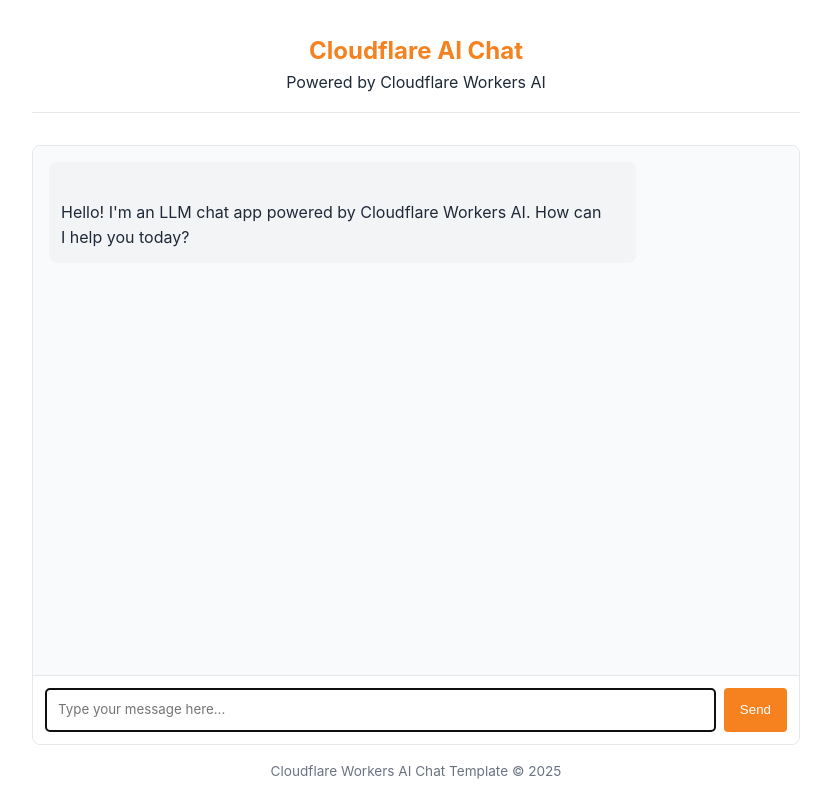
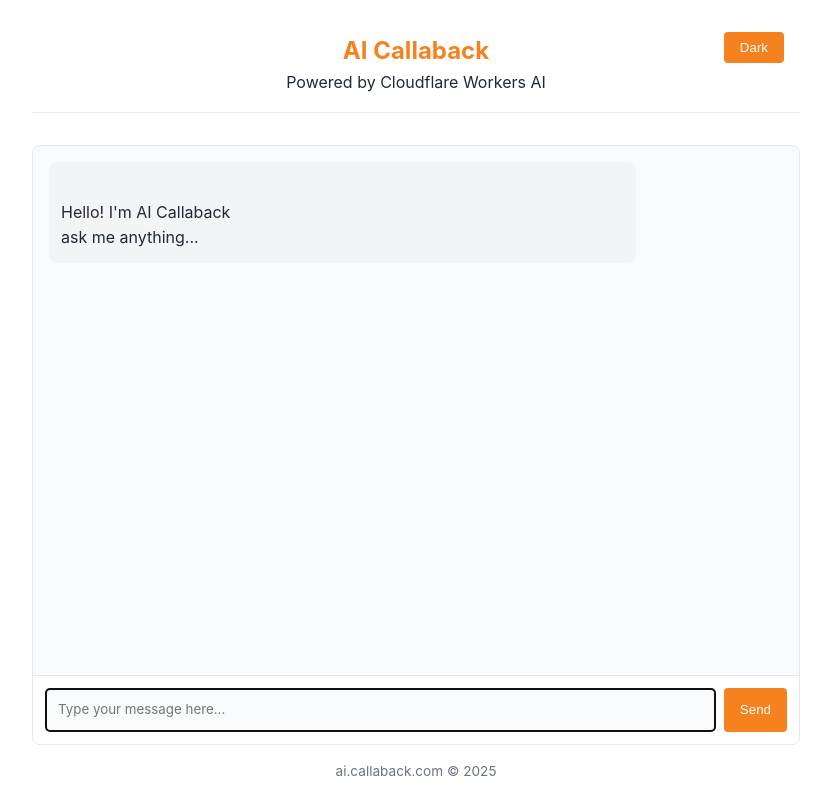
Before and after one commit to callaback/llm-chat-ai, a website: page public/index.html in a window 1280 px wide. Shown: the whole page, without its empty margins (224-1055 px from the left). Drawn offline with Linux system fonts and the light colour scheme.

Commit message:
Update index.html

```diff
--- a/public/index.html
+++ b/public/index.html
@@ -16,6 +16,17 @@
 			--assistant-msg-bg: #f3f4f6;
 		}
 
+		body.dark {
+			--light-bg: #1f1f1f;
+			--border-color: #333;
+			--text-color: #f5f5f5;
+			--text-light: #aaa;
+			--user-msg-bg: #2a2a2a;
+			--assistant-msg-bg: #252525;
+			background-color: #121212;
+			color: var(--text-color);
+		}
+
 		* {
 			box-sizing: border-box;
 			margin: 0;
@@ -31,6 +42,7 @@
 			max-width: 800px;
 			margin: 0 auto;
 			padding: 1rem;
+			transition: background-color 0.3s, color 0.3s;
 		}
 
 		header {
@@ -38,11 +50,29 @@
 			margin-bottom: 2rem;
 			padding: 1rem 0;
 			border-bottom: 1px solid var(--border-color);
+			position: relative;
 		}
 
 		h1 {
 			font-size: 1.5rem;
 			color: var(--primary-color);
+		}
+
+		.theme-toggle {
+			position: absolute;
+			top: 1rem;
+			right: 1rem;
+			background: var(--primary-color);
+			color: #fff;
+			border: none;
+			padding: 0.5rem 1rem;
+			border-radius: 4px;
+			cursor: pointer;
+			transition: background 0.2s;
+		}
+
+		.theme-toggle:hover {
+			background: var(--primary-hover);
 		}
 
 		.chat-container {
@@ -60,6 +90,7 @@
 			overflow-y: auto;
 			padding: 1rem;
 			background-color: var(--light-bg);
+			transition: background-color 0.3s;
 		}
 
 		.message {
@@ -79,11 +110,13 @@
 			background-color: var(--user-msg-bg);
 			align-self: flex-end;
 			margin-left: auto;
+			transition: background-color 0.3s;
 		}
 
 		.assistant-message {
 			background-color: var(--assistant-msg-bg);
 			align-self: flex-start;
+			transition: background-color 0.3s;
 		}
 
 		.message-input {
@@ -91,6 +124,7 @@
 			padding: 0.75rem;
 			border-top: 1px solid var(--border-color);
 			background-color: white;
+			transition: background-color 0.3s, border-color 0.3s;
 		}
 
 		#user-input {
@@ -101,6 +135,9 @@
 			font-family: inherit;
 			resize: none;
 			min-height: 44px;
+			background-color: var(--light-bg);
+			color: var(--text-color);
+			transition: background-color 0.3s, color 0.3s, border-color 0.3s;
 		}
 
 		#send-button {
@@ -144,16 +181,17 @@
 </head>
 <body>
 	<header>
-			<h1>Cloudflare AI Chat</h1>
+		<h1>AI Callaback</h1>
 		<p>Powered by Cloudflare Workers AI</p>
+		<button class="theme-toggle" id="theme-toggle">Dark</button>
 	</header>
 
 	<div class="chat-container">
 		<div id="chat-messages" class="chat-messages">
 			<div class="message assistant-message">
 				<p>
-						Hello! I'm an LLM chat app powered by Cloudflare Workers AI. How can
-						I help you today?
+					Hello! I'm AI Callaback
+					ask me anything...
 				</p>
 			</div>
 		</div>
@@ -174,8 +212,15 @@
 	</div>
 
 	<footer>
-			<p>Cloudflare Workers AI Chat Template &copy; 2025</p>
+		<p>ai.callaback.com &copy; 2025</p>
 	</footer>
+
+	<script>
+		const toggleButton = document.getElementById('theme-toggle');
+		toggleButton.addEventListener('click', () => {
+			document.body.classList.toggle('dark');
+		});
+	</script>
 
 	<!-- Chat app script -->
 	<script src="chat.js"></script>
```
Lines whose indentation alone changed are shown as unchanged.
